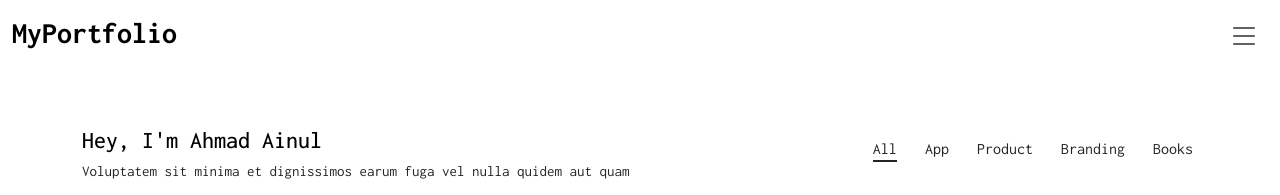
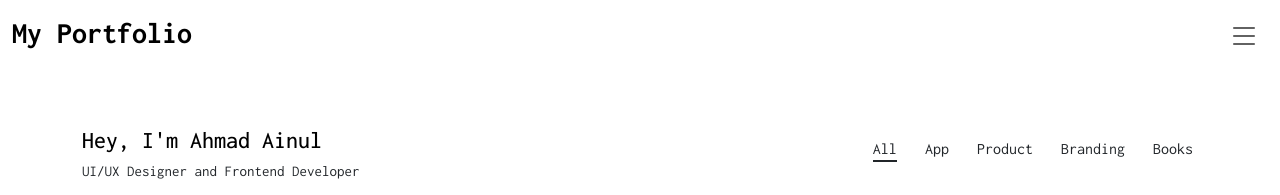
Before and after one commit to ahmadainul17/ahmadainul17.github.io, a plain HTML site: page index.html in a window 1280 px wide. Shown: the top 195 px of the page. Drawn offline with Linux system fonts and the light colour scheme.

Commit message:
perbaikan index

```diff
--- a/index.html
+++ b/index.html
@@ -44,7 +44,7 @@
       <a href="index.html" class="logo d-flex align-items-center">
         <!-- Uncomment the line below if you also wish to use an image logo -->
         <!-- <img src="assets/img/logo.png" alt=""> -->
-        <h1 class="sitename">MyPortfolio</h1>
+        <h1 class="sitename">My Portfolio</h1>
       </a>
 
       <nav id="navmenu" class="navmenu">
@@ -90,7 +90,7 @@
           <div class="row align-items-center">
             <div class="col-lg-7 portfolio-info">
               <h3>Hey, I'm Ahmad Ainul</h3>
-              <p>Voluptatem sit minima et dignissimos earum fuga vel nulla quidem aut quam</p>
+              <p>UI/UX Designer and Frontend Developer</p>
             </div>
             <div class="col-lg-5 text-center text-lg-end">
               <ul class="portfolio-filters isotope-filters" data-aos="fade-up" data-aos-delay="100">
```
